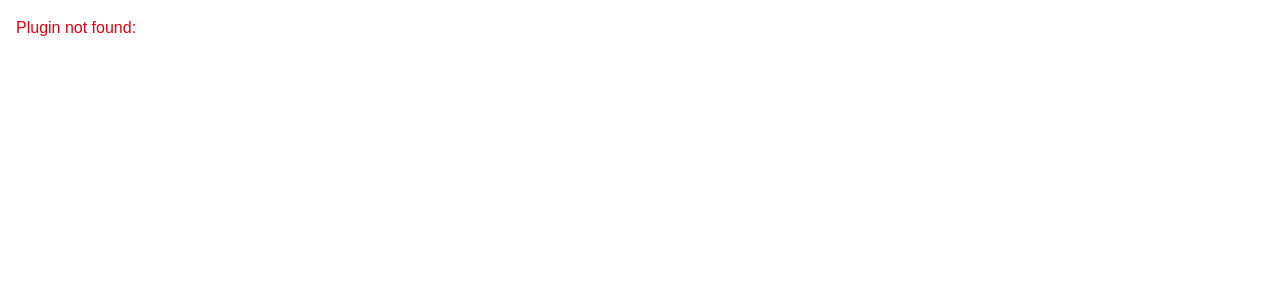
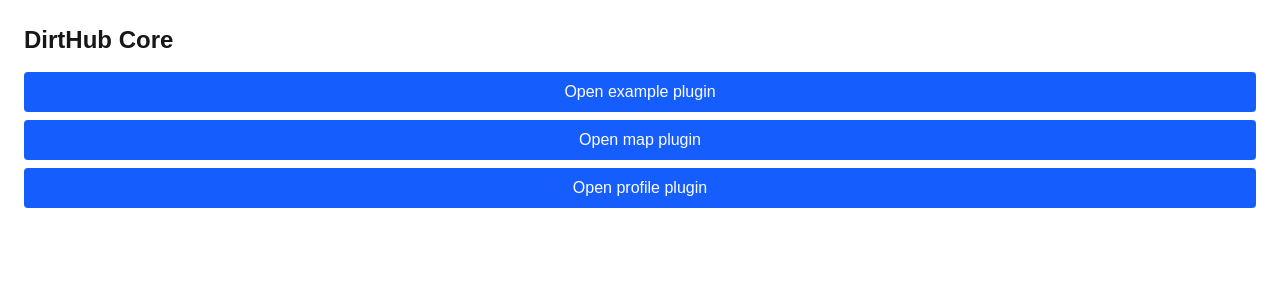
Before and after one commit to Zeke142/dirthub-core, a Next.js app: page / in a window 1280 px wide. Before the commit this address had no page. Shown: the top 300 px of the page. Built offline with nearby package versions, Linux system fonts and the light colour scheme.

Commit message:
Update page.tsx

```diff
--- a/src/app/page.tsx
+++ b/src/app/page.tsx
@@ -1,26 +1,35 @@
 'use client'
 
 import dynamic from 'next/dynamic'
-import { useParams } from 'next/navigation'
+import { useRouter } from 'next/navigation'
 
 const pluginMap: Record<string, any> = {
-  example: dynamic(() => import('../../../plugins/example/index'), { ssr: false }),
-  map: dynamic(() => import('../../../plugins/map/index'), { ssr: false }),
-  profile: dynamic(() => import('../../../plugins/profile/index'), { ssr: false }),
+  example: dynamic(() => import('./plugins/example/index'), { ssr: false }),
+  map: dynamic(() => import('./plugins/map/index'), { ssr: false }),
+  profile: dynamic(() => import('./plugins/profile/index'), { ssr: false }),
 }
 
-export default function PluginPage() {
-  const { plugin } = useParams()
-  const PluginComponent = pluginMap[plugin as string]
+export default function HomePage() {
+  const router = useRouter()
 
-  if (!PluginComponent) {
-    return <div className="p-4 text-red-600">Plugin not found: {plugin}</div>
+  const loadPlugin = (name: string) => {
+    router.push(`/plugins/${name}`)
   }
 
   return (
-    <div className="p-4">
-      <h1 className="text-xl font-bold">Plugin: {plugin}</h1>
-      <PluginComponent />
+    <div className="p-6">
+      <h1 className="text-2xl font-bold mb-4">DirtHub Core</h1>
+      <div className="flex flex-col gap-2">
+        {Object.keys(pluginMap).map((key) => (
+          <button
+            key={key}
+            onClick={() => loadPlugin(key)}
+            className="bg-blue-600 text-white px-4 py-2 rounded"
+          >
+            Open {key} plugin
+          </button>
+        ))}
+      </div>
     </div>
   )
 }
```
